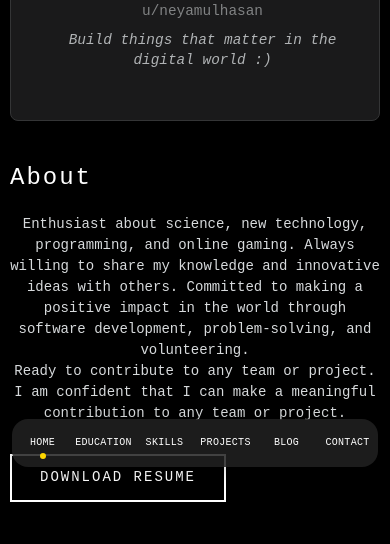
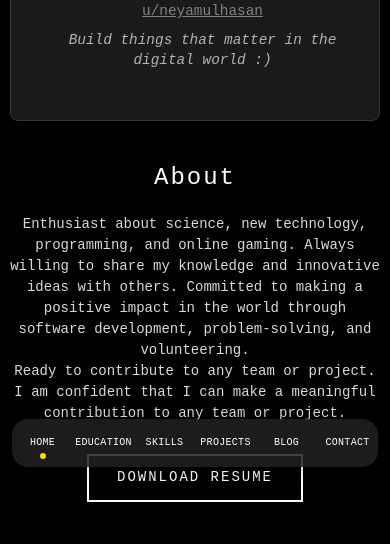
Before and after one commit to neyamul-hasan14/Neyamul-Hasan-Portfolio, a plain HTML site: page index.html in a window 390 px wide. Shown: the part 361-905 px from the top of the page. Drawn offline with nearby package versions, Linux system fonts and the light colour scheme.

Commit message:
Update index.html

```diff
--- a/index.html
+++ b/index.html
@@ -382,6 +382,15 @@
             }
             .profile-wrapper {
                 padding: 0 10px;
+            }
+            .profile-about-container {
+                text-align: center;
+            }
+            .profile-about-headline {
+                text-align: center;
+            }
+            .profile-actions {
+                justify-content: center;
             }
         }
 
@@ -1365,7 +1374,7 @@
                         </div>
                         <div class="profile-info">
                             <h1 class="profile-name">Kazi Neyamul Hasan</h1>
-                            <p class="profile-handle">u/neyamulhasan</p>
+                            <p class="profile-handle"><a href="https://github.com/neyamulhasan" target="_blank" style="color:inherit;text-decoration:underline;">u/neyamulhasan</a></p>
                             <p class="profile-motto">Build things that matter in the digital world :)</p>
                         </div>
                     </div>
```
